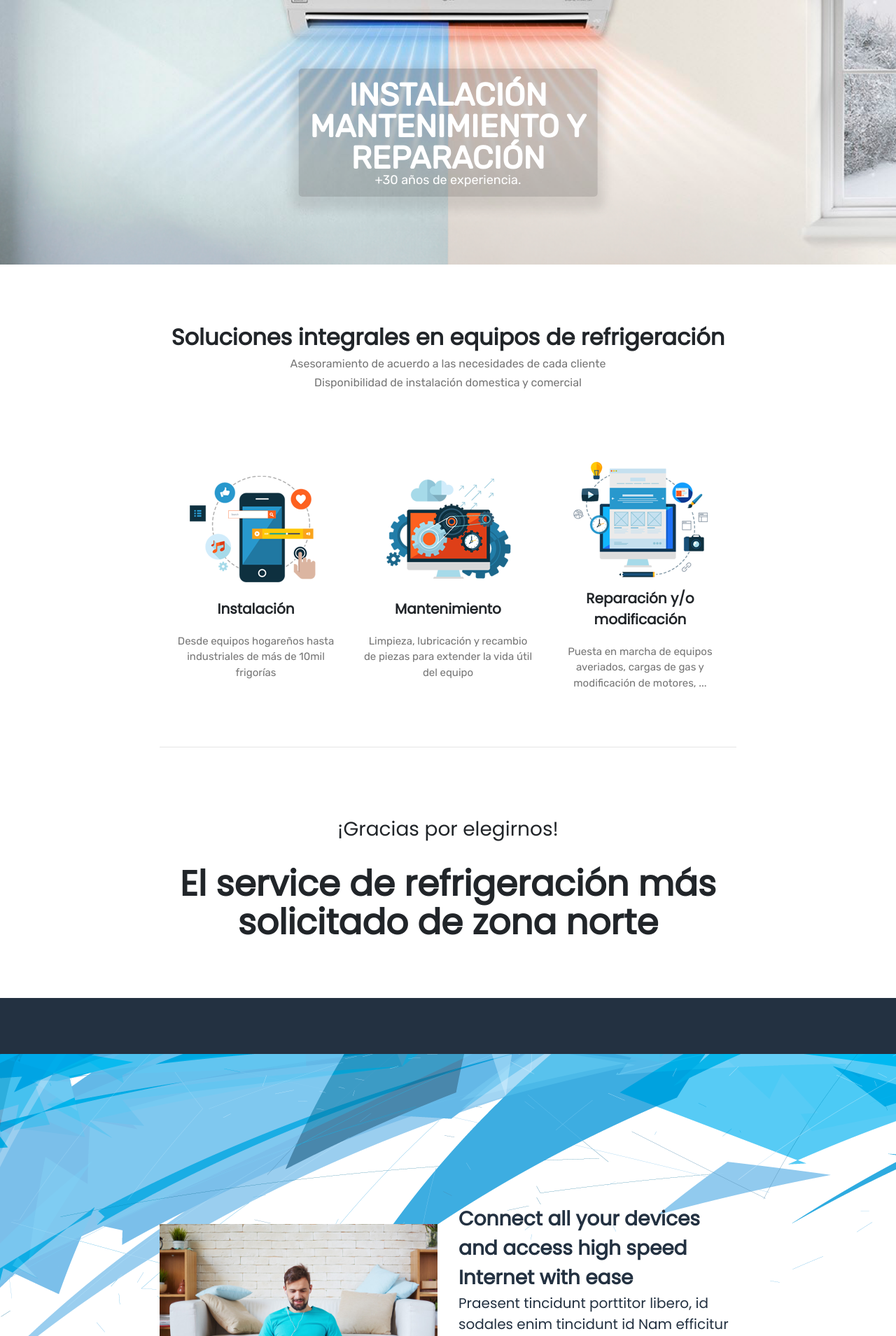
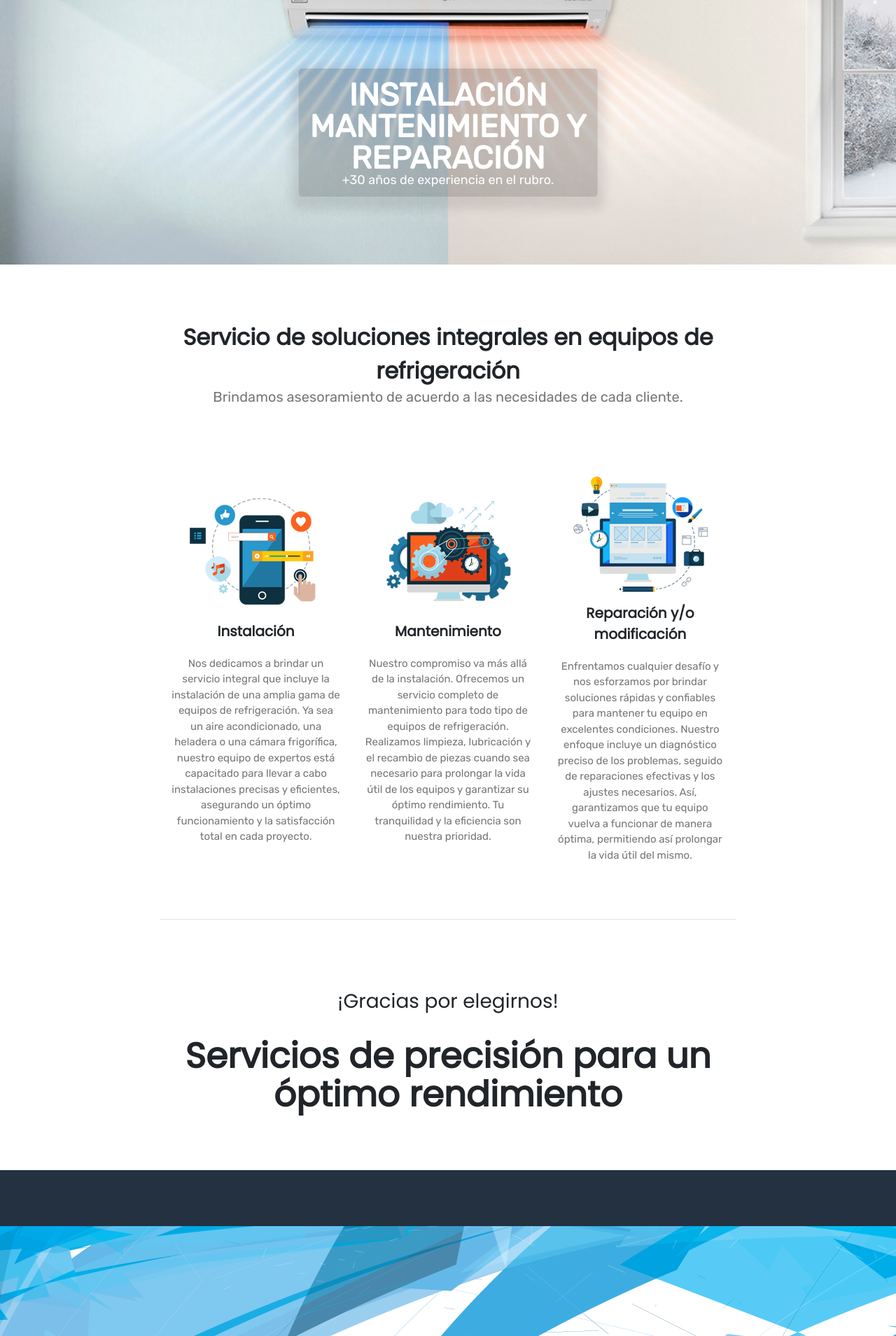
Before and after one commit to LeandroRaymondi/refrigeracionRaymondi, a PHP site: page / in a window 1280 px wide. Shown: the part 348-2257 px from the top of the page at 70% size. Run offline with PHP 8.4, Linux system fonts and the light colour scheme; some libraries are stand-ins or nearby versions.

Commit message:
- Vista mobil - Agregado de nuevas marcas - Agregado de texto

```diff
--- a/assets/css/general.css
+++ b/assets/css/general.css
@@ -38,97 +38,95 @@ a {
 }
 
 /* Header contact */
-.contact-links {
+#contact-links {
     color: white;
     background-color: rgb(0, 119, 219);
     padding: 10px;
 }
 
-.contact-links a {
+#contact-links a {
     color: white;
 }
 
-.contact-links ul {
+#contact-links ul {
     display: flex;
     align-items: center;
     font-size: 13px;
     font-weight: 400;
 }
 
-.contact-links li {
+#contact-links li {
     display: flex;
     align-items: center;
     margin-right: 5px;
 }
 
-.contact-links li:nth-child(1) {
+#contact-links li:nth-child(1) {
     margin-right: auto;
     font-size: 15px;
     font-weight: 700;
 }
 
-.contact-links li:nth-child(2),
-.contact-links li:nth-child(3) {
+#contact-links li:nth-child(2),
+#contact-links li:nth-child(3) {
     margin-right: 25px
 }
 
-.contact-links i {
+#contact-links i {
     margin-right: 5px;
     font-size: 16px;
 }
 
-.contact-links li:last-of-type,
-.contact-links li:last-of-type i {
+#contact-links li:last-of-type,
+#contact-links li:last-of-type i {
     margin: 0;
 }
 
 /* Header */
-.header-nav {
+#header-nav {
     padding: 25px 10px 20px;
 }
 
-.header-nav ul {
+#header-nav ul {
     display: flex;
     align-items: center;
     gap: 30px;
 }
 
-.header-nav li:nth-child(1) {
+#header-nav li:nth-child(1) {
     margin-right: auto;
 }
 
-.header-nav a {
+#header-nav a {
     color: rgb(154, 173, 191);
     transition: all 0.2s ease;
     text-transform: uppercase;
 }
 
-.header-nav a:hover {
+#header-nav a:hover {
     text-decoration: none;
     color: black;
 }
 
-.header-nav a.active {
+#header-nav a.active {
     color: black;
 }
 
 /* Home */
-.home {
-    /* background-image: url(/assets/imgs/bg-main.png);
-    background-repeat: no-repeat; */
+#home {
     height: 580px;
     position: relative;
     overflow: hidden;
 }
 
-.home img {
+#home img {
     position: absolute;
     top: 0;
     left: calc(50% - 960px);
     width: 1920px;
 }
 
-.home .home-text {
+#home .home-text {
     display: flex;
     flex-direction: column;
     justify-content: space-between;
@@ -144,38 +142,38 @@ a {
     border-radius: 5px;
 }
 
-.home .home-text>*:nth-child(1) {
+#home .home-text>*:nth-child(1) {
     font-size: 45px;
     line-height: 45px;
     font-weight: 700;
 }
 
-.home .home-text>*:nth-child(2) {
+#home .home-text>*:nth-child(2) {
     font-size: 18px;
     line-height: 18px;
 }
 
 /* Services */
-.services .services-titles{
+#servicios .services-titles{
     text-align: center;
     margin: 80px 0 80px;
 }
 
-.services .services-titles>*:nth-child(1){
+#servicios .services-titles>*:nth-child(1){
     font-family: "Poppins";
     font-size: 32px;
     font-weight: 800;
     line-height: 48px;
 }
 
-.services .services-titles>*:nth-child(2), .services .services-titles>*:nth-child(3){
+#servicios .services-titles>*:nth-child(2), #servicios .services-titles>*:nth-child(3){
     color: rgb(119, 119, 119);
-    font-size: 16px;
+    font-size: 20px;
     font-weight: 400;
     line-height: 27px;
 }
 
-.services ul {
+#servicios ul {
     display: flex;
     flex-wrap: wrap;
     justify-content: space-around;
@@ -183,7 +181,7 @@ a {
     margin-bottom: 80px;
 }
 
-.services li {
+#servicios li {
     display: flex;
     flex-direction: column;
     justify-content: center;
@@ -192,7 +190,7 @@ a {
     padding: 0 15px;
 }
 
-.services li>*:nth-child(2) {
+#servicios li>*:nth-child(2) {
     font-family: "Poppins";
     font-weight: 700;
     font-size: 20px;
@@ -200,34 +198,34 @@ a {
     margin-bottom: 20px;
 }
 
-.services li>*:nth-child(3) {
+#servicios li>*:nth-child(3) {
     color: rgb(119, 119, 119);
     font-size: 15px;
 }
 
 /* Detail */
-.detail {
+#detalle {
     text-align: center;
     font-family: "Poppins";
     padding: 80px 0;
     border-bottom: 80px solid #233141;
 }
 
-.detail p:nth-child(1) {
+#detalle p:nth-child(1) {
     font-size: 28px;
     font-weight: 100;
     line-height: 42px;
     margin-bottom: 30px;
 }
 
-.detail p:nth-child(2) {
+#detalle p:nth-child(2) {
     font-size: 50px;
     font-weight: 600;
     line-height: 55px;
 }
 
 /* Videos */
-.videos {
+#videos {
     background-image: url(/assets/imgs/videos-bg1.png), url(/assets/imgs/videos-bg2.png);
     background-position: left top, left bottom;
     background-repeat: no-repeat;
--- /dev/null
+++ b/assets/js/index.js
@@ -0,0 +1,7 @@
+const index = {
+    init: function () {
+        console.log("hi javascript")
+    }
+};
+
+index.init();
--- a/controllers/index.php
+++ b/controllers/index.php
@@ -1,5 +1,2 @@
 <?php
-
-
-
 include ROOT . '/views/index.php';
--- a/views/index.php
+++ b/views/index.php
@@ -15,7 +15,7 @@
 <body>
     <main class="container-fluid">
 
-        <nav class="row contact-links">
+        <nav class="row" id="contact-links">
             <div class="col-xl-8 offset-xl-2 col-lg-10 offset-lg-1 col-12">
                 <ul>
                     <li>Servicios de refrigeración</li>
@@ -44,7 +44,8 @@
                             <i class="fa-brands fa-instagram"></i>
                         </a>
                     </li>
-                    <li><a target="_blank" href="#">
+                    <li>
+                        <a target="_blank" href="#">
                             <i class="fa-brands fa-youtube"></i>
                         </a>
                     </li>
@@ -57,41 +58,40 @@
             </div>
         </nav>
 
-        <nav class="row header-nav">
+        <nav class="row" id="header-nav">
             <div class="col-xl-8 offset-xl-2 col-lg-10 offset-lg-1 col-12">
                 <ul>
                     <li class="logo">
-                        <a href="#">
+                        <a href="#header-nav">
                             <span>Refrigeración</span>
                             <span>Raymondi</span>
                         </a>
                     </li>
                     <li><a class="active" href="#">Home</a></li>
-                    <li><a href="#">Servicios</a></li>
-                    <li><a href="#">Videos</a></li>
-                    <li><a href="#">Contacto</a></li>
+                    <li><a href="#servicios">Servicios</a></li>
+                    <li><a href="#videos">Videos</a></li>
+                    <li><a href="#contacto">Contacto</a></li>
                 </ul>
             </div>
         </nav>
 
-        <div class="row home">
+        <div class="row" id="home">
             <div class="col-8 offset-2">
                 <img src="/assets/imgs/bg-2.png" alt="">
                 <div class="home-text">
                     <p>INSTALACIÓN
                         MANTENIMIENTO
                         Y REPARACIÓN</p>
-                    <p>+30 años de experiencia.</p>
+                    <p>+30 años de experiencia en el rubro.</p>
                 </div>
             </div>
         </div>
 
-        <div class="row services">
+        <div class="row" id="servicios">
             <div class="col-xl-8 offset-xl-2 col-lg-10 offset-lg-1 col-12">
                 <div class="services-titles">
-                    <p>Soluciones integrales en equipos de refrigeración</p>
-                    <p>Asesoramiento de acuerdo a las necesidades de cada cliente</p>
-                    <p>Disponibilidad de instalación domestica y comercial</p>
+                    <p>Servicio de soluciones integrales en equipos de refrigeración</p>
+                    <p>Brindamos asesoramiento de acuerdo a las necesidades de cada cliente.</p>
                 </div>
                 <ul>
                     <li>
@@ -99,42 +99,42 @@
                             <img class="img-fluid" src="/assets/imgs/services-1.png" alt="">
                         </div>
                         <p>Instalación</p>
-                        <p>Desde equipos hogareños hasta industriales de más de 10mil frigorías</p>
+                        <p>Nos dedicamos a brindar un servicio integral que incluye la instalación de una amplia gama de equipos de refrigeración. Ya sea un aire acondicionado, una heladera o una cámara frigorífica, nuestro equipo de expertos está capacitado para llevar a cabo instalaciones precisas y eficientes, asegurando un óptimo funcionamiento y la satisfacción total en cada proyecto.</p>
                     </li>
                     <li>
                         <div>
                             <img class="img-fluid" src="/assets/imgs/services-2.png" alt="">
                         </div>
                         <p>Mantenimiento</p>
-                        <p>Limpieza, lubricación y recambio de piezas para extender la vida útil del equipo</p>
+                        <p>Nuestro compromiso va más allá de la instalación. Ofrecemos un servicio completo de mantenimiento para todo tipo de equipos de refrigeración. Realizamos limpieza, lubricación y el recambio de piezas cuando sea necesario para prolongar la vida útil de los equipos y garantizar su óptimo rendimiento. Tu tranquilidad y la eficiencia son nuestra prioridad.</p>
                     </li>
                     <li>
                         <div>
                             <img class="img-fluid" src="/assets/imgs/services-3.png" alt="">
                         </div>
                         <p>Reparación y/o modificación</p>
-                        <p>Puesta en marcha de equipos averiados, cargas de gas y modificación de motores, ...</p>
+                        <p>Enfrentamos cualquier desafío y nos esforzamos por brindar soluciones rápidas y confiables para mantener tu equipo en excelentes condiciones. Nuestro enfoque incluye un diagnóstico preciso de los problemas, seguido de reparaciones efectivas y los ajustes necesarios. Así, garantizamos que tu equipo vuelva a funcionar de manera óptima, permitiendo así prolongar la vida útil del mismo.</p>
                     </li>
                 </ul>
                 <hr>
             </div>
         </div>
 
-        <div class="row detail">
+        <div class="row" id="detalle">
             <div class="col-xl-8 offset-xl-2 col-lg-10 offset-lg-1 col-12">
                 <p>¡Gracias por elegirnos!</p>
-                <p>El service de refrigeración más solicitado de zona norte</p>
+                <p>Servicios de precisión para un óptimo rendimiento</p>
             </div>
         </div>
 
-        <div class="row videos">
+        <div class="row" id="videos">
             <div class="col-xl-8 offset-xl-2 col-lg-10 offset-lg-1 col-12">
 
                 <div class="row video">
-                    <div class="col-6">
+                    <div class="col-md-6 col-12">
                         <img class="img-fluid" src="/assets/imgs/video1.jpg" alt="">
                     </div>
-                    <div class="col-6">
+                    <div class="col-md-6 col-12 descripcion">
                         <p>Connect all your devices and access
                             high speed Internet with ease</p>
                         <p>Praesent tincidunt porttitor libero, id sodales enim tincidunt id Nam efficitur ultrices sapien, ut sagittis mauris venenatis.</p>
@@ -144,10 +144,10 @@
                 </div>
 
                 <div class="row video">
-                    <div class="col-6">
+                    <div class="col-md-6 col-12">
                         <img class="img-fluid" src="/assets/imgs/video 2.jpg" alt="">
                     </div>
-                    <div class="col-6">
+                    <div class="col-md-6 col-12 descripcion">
                         <p>Connect all your devices and access
                             high speed Internet with ease</p>
                         <p>Praesent tincidunt porttitor libero, id sodales enim tincidunt id Nam efficitur ultrices sapien, ut sagittis mauris venenatis.</p>
@@ -159,19 +159,22 @@
             </div>
         </div>
 
-        <div class="row marcas">
-            <div class="col-xl-8 offset-xl-2 col-lg-10 offset-lg-1 col-12 d-flex align-items-center">
-                <h2>Nuestras marcas</h2>
+        <div class="row" id="marcas">
+            <div class="col-xl-8 offset-xl-2 col-lg-10 offset-lg-1 col-12 text-center">
+                <h2>Algunas de las marcas con las que trabajamos</h2>
                 <ul>
-                    <li class="samsung"><img class="img-fluid" src="/assets/imgs/marca-samsung.png" alt=""></li>
-                    <li class="lg"><img class="img-fluid" src="/assets/imgs/marca-lg.png" alt=""></li>
-                    <li class="bgh"><img class="img-fluid" src="/assets/imgs/marca-bgh.png" alt=""></li>
-                    <li class="surrey"><img class="img-fluid" src="/assets/imgs/marca-surrey.png" alt=""></li>
+                    <li class="samsung"><img class="img-fluid" src="/assets/imgs/marca-samsung.png" alt="Icono Samsung"></li>
+                    <li class="lg"><img class="img-fluid" src="/assets/imgs/marca-lg.png" alt="Icono LG"></li>
+                    <li class="bgh"><img class="img-fluid" src="/assets/imgs/marca-bgh.png" alt="Icono BGH"></li>
+                    <li class="surrey"><img class="img-fluid" src="/assets/imgs/marca-surrey.png" alt="Icono Surrey"></li>
+                    <li class="philco"><img class="img-fluid" src="/assets/imgs/marca-philco.png" alt="Icono Philco"></li>
+                    <li class="electrolux"><img class="img-fluid" src="/assets/imgs/marca-electrolux.png" alt="Icono Electrolux"></li>
+                    <li class="whirlpool"><img class="img-fluid" src="/assets/imgs/marca-whirlpool.png" alt="Icono Whirlpool"></li>
                 </ul>
             </div>
         </div>
 
-        <div class="row contacto">
+        <div class="row" id="contacto">
             <div class="col-xl-8 offset-xl-2 col-lg-10 offset-lg-1 col-12 text-center">
                 <h3>Estamos Ubicados Por La Zona De Del Viso / Buenos Aires</h3>
                 <iframe src="https://www.google.com/maps/embed?pb=!1m18!1m12!1m3!1d52638.52996315231!2d-58.83425739359915!3d-34.45448008048457!2m3!1f0!2f0!3f0!3m2!1i1024!2i768!4f13.1!3m3!1m2!1s0x95bc993fb6f5b121%3A0x3946b374735be9b3!2sDel%20Viso%2C%20Provincia%20de%20Buenos%20Aires!5e0!3m2!1ses!2sar!4v1694795624175!5m2!1ses!2sar" height="450" style="border:0;" allowfullscreen="" loading="lazy" referrerpolicy="no-referrer-when-downgrade"></iframe>
@@ -181,29 +184,14 @@
         <footer class="row">
             <div class="col-xl-8 offset-xl-2 col-lg-10 offset-lg-1 col-12">
                 <ul class="footer">
-                    <li>
-                        <div class="logo">
-                            <a href="#">
-                                <span>Refrigeración</span>
-                                <span>Raymondi</span>
-                            </a>
-                        </div>
-                        <div class="d-flex flex-column">
-                            <p>Más de 30 años de experiencia</p>
-                            <p>Ubicados en zona norte</p>
-                            <p>Soluciones integrales</p>
-                        </div>
+                    <li class="logo">
+                        <a href="#">
+                            <span>Refrigeración</span>
+                            <span>Raymondi</span>
+                        </a>
                     </li>
                     <li>
-                        <div>Important links</div>
-                        <ul>
-                            <li><a target="_blank" href="https://api.whatsapp.com/send?phone=+5491140586727&text=Buenas Refrigeración Raymondi! Estuve navegando por su página web y quería hacer una consulta.">Whatsapp</a></li>
-                            <li><a target="_blank" href="https://api.whatsapp.com/send?phone=+5491140586727&text=Buenas Refrigeración Raymondi, tengo un inconveniente: ...">Support</a></li>
-                            <li><a target="_blank" href="https://maps.app.goo.gl/R5nTNAaSqZN7K2pFA">¿En qué zona estamos?</a></li>
-                        </ul>
-                    </li>
-                    <li>
-                        <div>Contact with us</div>
+                        <div>Contacto</div>
                         <ul>
                             <li>
                                 <a target="_blank" href="#"><i class="fa-solid fa-envelope"></i>refrigeracionraymondi@gmail.com</a>
@@ -224,6 +212,14 @@
                             </li>
                         </ul>
                     </li>
+                    <li>
+                        <div>Links importantes</div>
+                        <ul>
+                            <li><a target="_blank" href="https://api.whatsapp.com/send?phone=+5491140586727&text=Buenas Refrigeración Raymondi! Estuve navegando por su página web y quería hacer una consulta.">Whatsapp</a></li>
+                            <li><a target="_blank" href="https://api.whatsapp.com/send?phone=+5491140586727&text=Buenas Refrigeración Raymondi, tengo un inconveniente: ...">Support</a></li>
+                            <li><a target="_blank" href="https://maps.app.goo.gl/R5nTNAaSqZN7K2pFA">¿En qué zona estamos?</a></li>
+                        </ul>
+                    </li>
                 </ul>
             </div>
         </footer>
@@ -233,9 +229,7 @@
     <script src="https://kit.fontawesome.com/54a40cf424.js" crossorigin="anonymous"></script>
     <script src="/assets/js/jquery-3.5.1.min.js"></script>
     <script src="/assets/js/bootstrap.min.js"></script>
-    <?php if (file_exists("/assets/js/" . basename("/assets/js/" . $_SERVER['SCRIPT_NAME'], '.php') . ".js")) { ?>
-        <script src="/assets/js/<?php echo basename("/assets/js/" . $_SERVER['SCRIPT_NAME'], '.php') . ".js" ?>"></script>
-    <?php } ?>
+    <script src="/assets/js/index.js"></script>
 </body>
 
 </html>
```
Also changed, not shown: other parts of assets/css/general.css (+73 -13 lines), assets/js/analize.js (deleted, +0 -139 lines), assets/imgs/marca-electrolux.png (added), assets/imgs/marca-philco.png (added), assets/imgs/marca-whirlpool.png (added).
